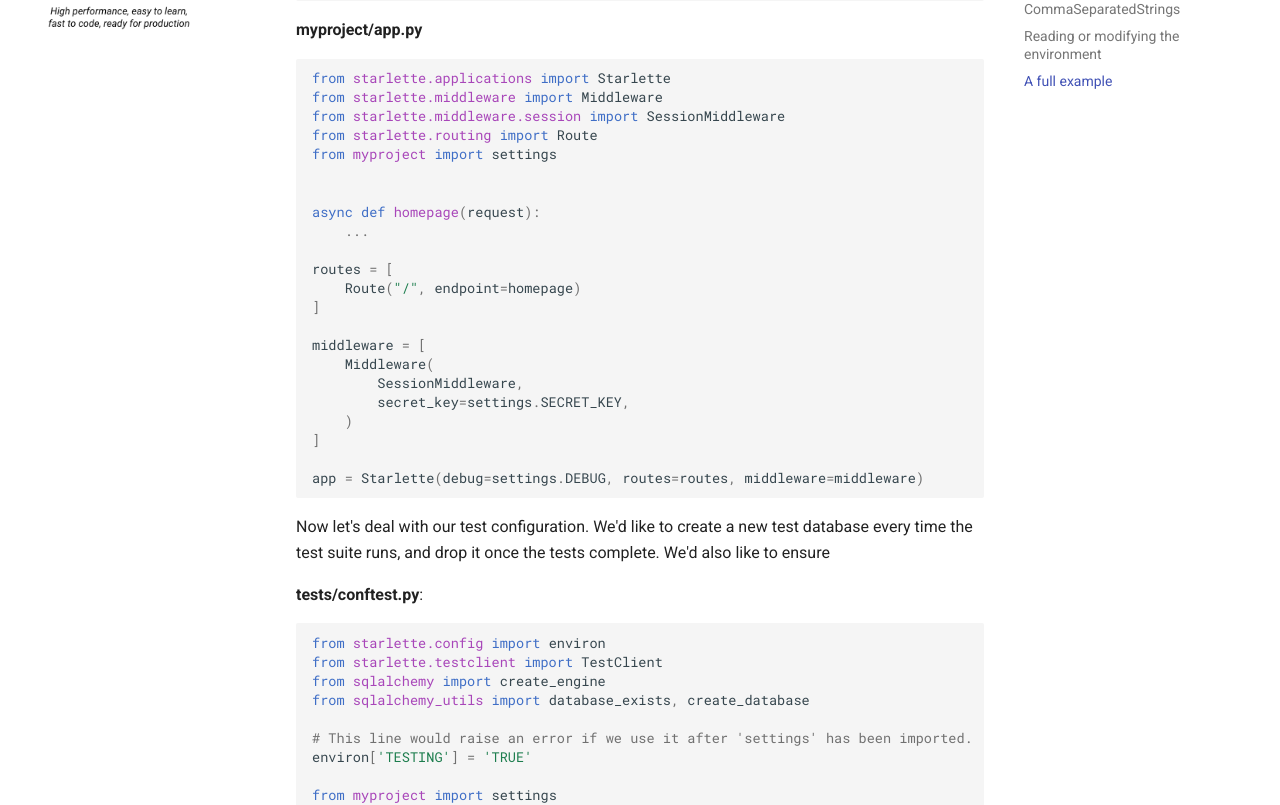
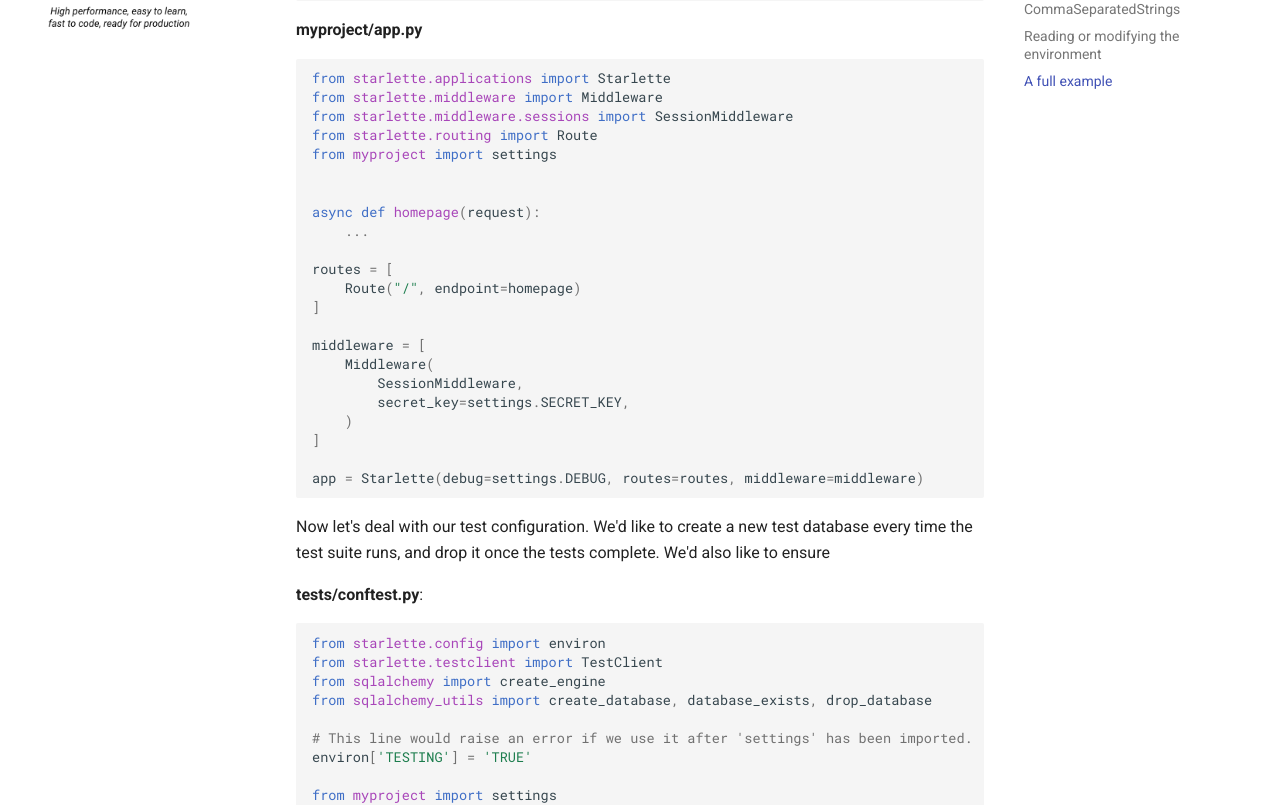
Before and after one commit to hidraco/starlette, an MkDocs documentation site: the page built from docs/config.md, in a window 1280 px wide and 1400 px high, scrolled down 3079 px. Shown: the part 153-958 px from the top of the window. Built offline with MkDocs 1.6.1 and Material for MkDocs 9.7.7, drawn with Linux system fonts in a browser that asks for light colours; comment, search, counter and statistics services are not loaded.

Commit message:
Fix typos in config.md code examples (#1065)
* Fix typos in config.md code examples

* Update docs/config.md

* Update docs/config.md

Co-authored-by: Marcelo Trylesinski <marcelotryle@gmail.com>

````diff
--- a/docs/config.md
+++ b/docs/config.md
@@ -160,7 +160,7 @@ organisations = sqlalchemy.Table(
 ```python
 from starlette.applications import Starlette
 from starlette.middleware import Middleware
-from starlette.middleware.session import SessionMiddleware
+from starlette.middleware.sessions import SessionMiddleware
 from starlette.routing import Route
 from myproject import settings
 
@@ -192,7 +192,7 @@ and drop it once the tests complete. We'd also like to ensure
 from starlette.config import environ
 from starlette.testclient import TestClient
 from sqlalchemy import create_engine
-from sqlalchemy_utils import database_exists, create_database
+from sqlalchemy_utils import create_database, database_exists, drop_database
 
 # This line would raise an error if we use it after 'settings' has been imported.
 environ['TESTING'] = 'TRUE'
````
